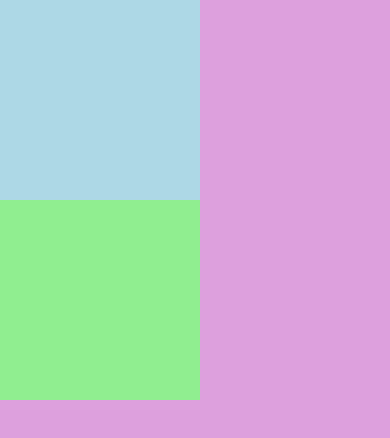
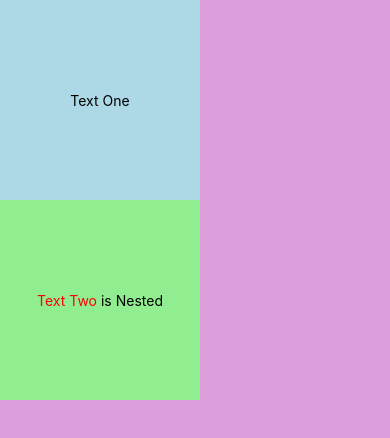
Before and after one commit to ConjecturesandRefutations/React-Native-Introduction, a React Native app in the folder CoreComponents/: screen / in a window 390 px wide. Shown: the top 438 px of the page. Built offline with nearby package versions, Linux system fonts and the light colour scheme.

Commit message:
text component

```diff
--- a/CoreComponents/App.js
+++ b/CoreComponents/App.js
@@ -2,7 +2,14 @@ import { View, Text } from 'react-native';
 
 export default function App(){
   return <View style={{ flex: 1, backgroundColor: "plum" }}>
-      <View style={{ width:200, height:200, backgroundColor: "lightblue" }}></View>
-      <View style={{ width:200, height:200, backgroundColor: "lightgreen" }}></View>
+      <View style={{ width:200, height:200, backgroundColor: "lightblue", justifyContent:"center", alignItems:"center" }}>
+        <Text>Text One</Text>
+      </View>
+      <View style={{ width:200, height:200, backgroundColor: "lightgreen", justifyContent:"center", alignItems:"center" }}>
+        <Text>
+          <Text style={{ color:"red" }}>Text Two </Text>
+           is Nested
+        </Text>
+      </View>
   </View>;
 }
```
Also changed, not shown: 1 other file (tests, documents, lock files or other folders).
